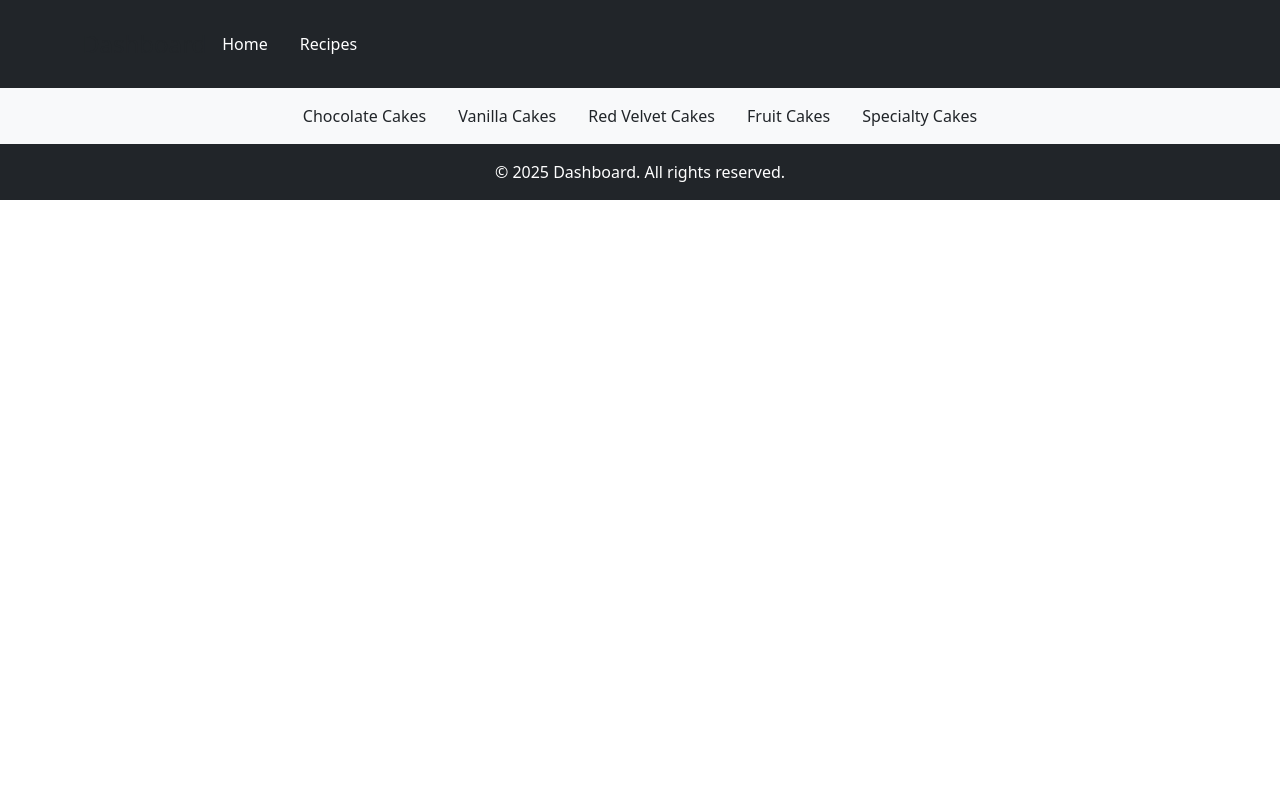
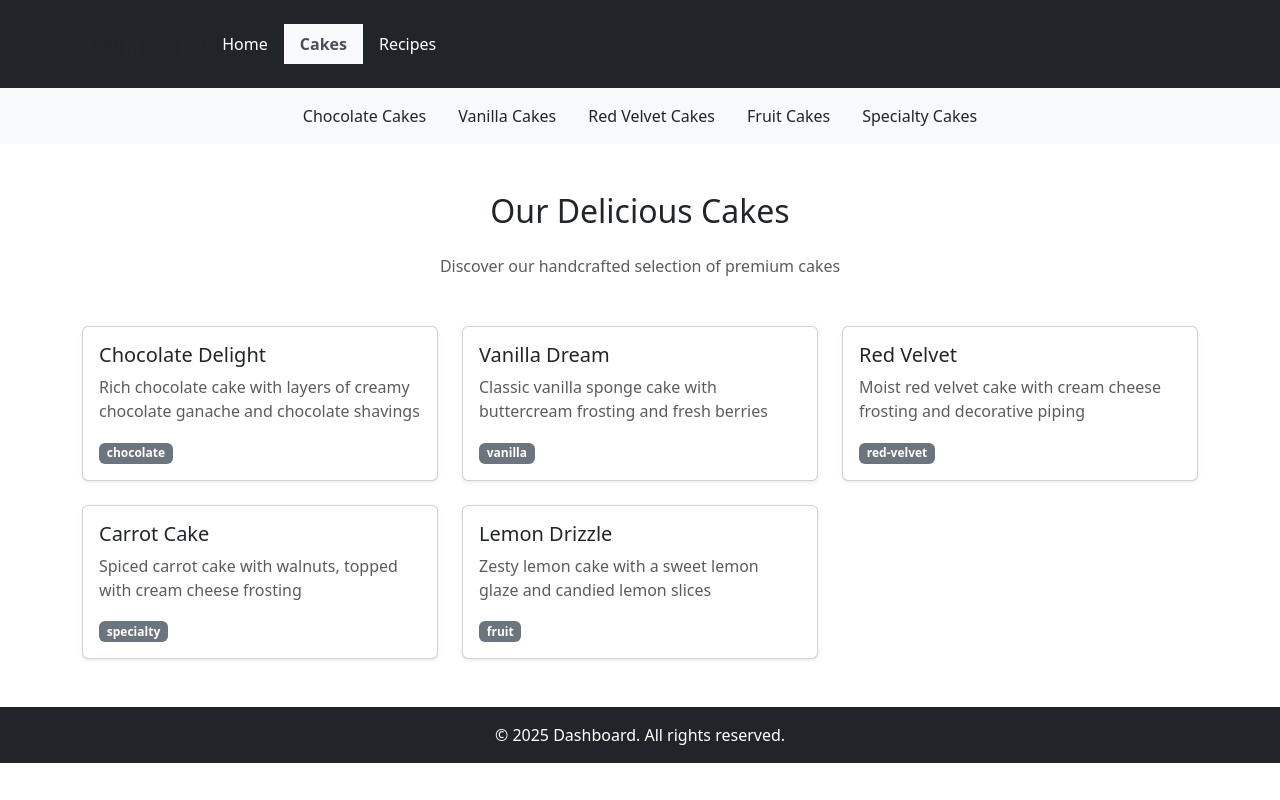
Before and after one commit to necromant2005/vite-testing, a React (Vite) app: page /cakes in a window 1280 px wide. Built offline with nearby package versions, Linux system fonts and the light colour scheme.

Commit message:
adedd cakes page

```diff
--- a/src/App.tsx
+++ b/src/App.tsx
@@ -2,6 +2,7 @@ import { Routes, Route } from 'react-router-dom'
 import Layout from './components/Layout'
 // import './components/Layout.css'
 import Home from './pages/Home'
+import Cakes from './pages/Cakes'
 
 import Cake from './pages/Cake'
 import CakeCategory from './pages/CakeCategory'
@@ -15,6 +16,7 @@ function App() {
     <Layout>
       <Routes>
         <Route path="/" element={<Home />} />
+        <Route path="/cakes" element={<Cakes />} />
         <Route path="/cakes/:categoryName/:id" element={<Cake />} />
         <Route path="/cakes/:categoryName" element={<CakeCategory />} />
         <Route path="/recipes" element={<Recipes />} />
--- a/src/components/Layout.css
+++ b/src/components/Layout.css
@@ -16,3 +16,9 @@ main {
   padding: 2rem 0;
 }
 */
+
+.nav-link.active {
+  font-weight: bold;
+  border-bottom: 2px solid white;
+  padding-bottom: 2px;
+}
--- a/src/components/Layout.tsx
+++ b/src/components/Layout.tsx
@@ -1,5 +1,5 @@
 import { ReactNode } from 'react';
-import { Link } from 'react-router-dom';
+import { Link, useLocation } from 'react-router-dom';
 import CategoriesHeader from './CategoriesHeader';
 
 interface LayoutProps {
@@ -7,6 +7,12 @@ interface LayoutProps {
 }
 
 const Layout = ({ children }: LayoutProps) => {
+  const location = useLocation();
+
+  const isActive = (path: string) => {
+    return location.pathname === path ? 'fw-bold bg-light text-dark-emphasis' : '';
+  };
+
   return (
     <div className="">
       <header className="navbar navbar-expand-lg bd-navbar sticky-top bg-dark">
@@ -14,8 +20,9 @@ const Layout = ({ children }: LayoutProps) => {
           <div className="d-flex justify-content-between align-items-center py-3">
             <h1 className="h4 mb-0">Dashboard</h1>
             <nav className="nav">
-              <Link to="/" className="nav-link text-white">Home</Link>
-              <Link to="/recipes" className="nav-link text-white">Recipes</Link>
+              <Link to="/" className={`nav-link text-white ${isActive('/')}`}>Home</Link>
+              <Link to="/cakes" className={`nav-link text-white ${isActive('/cakes')}`}>Cakes</Link>
+              <Link to="/recipes" className={`nav-link text-white ${isActive('/recipes')}`}>Recipes</Link>
             </nav>
           </div>
         </div>
--- /dev/null
+++ b/src/pages/Cakes.tsx
@@ -0,0 +1,32 @@
+import { Link } from 'react-router-dom'
+import './pages.css'
+import cakesData from '../data/cakes/cakes.json'
+
+const Cakes = () => {
+  return (
+    <div className="container py-5">
+      <h2 className="text-center mb-4">Our Delicious Cakes</h2>
+      <p className="text-center text-muted mb-5">Discover our handcrafted selection of premium cakes</p>
+
+      <div className="row row-cols-1 row-cols-md-2 row-cols-lg-3 g-4">
+        {cakesData.cakes.map((cake) => (
+          <div key={cake.id} className="col">
+            <Link to={`/cakes/${cake.category}/${cake.id}`} className="text-decoration-none">
+              <div className="card h-100 shadow-sm">
+                <div className="card-body">
+                  <h3 className="card-title h5">{cake.title}</h3>
+                  <p className="card-text text-muted">{cake.description}</p>
+                  <div className="mt-2">
+                    <span className="badge bg-secondary">{cake.category}</span>
+                  </div>
+                </div>
+              </div>
+            </Link>
+          </div>
+        ))}
+      </div>
+    </div>
+  );
+};
+
+export default Cakes;
```
